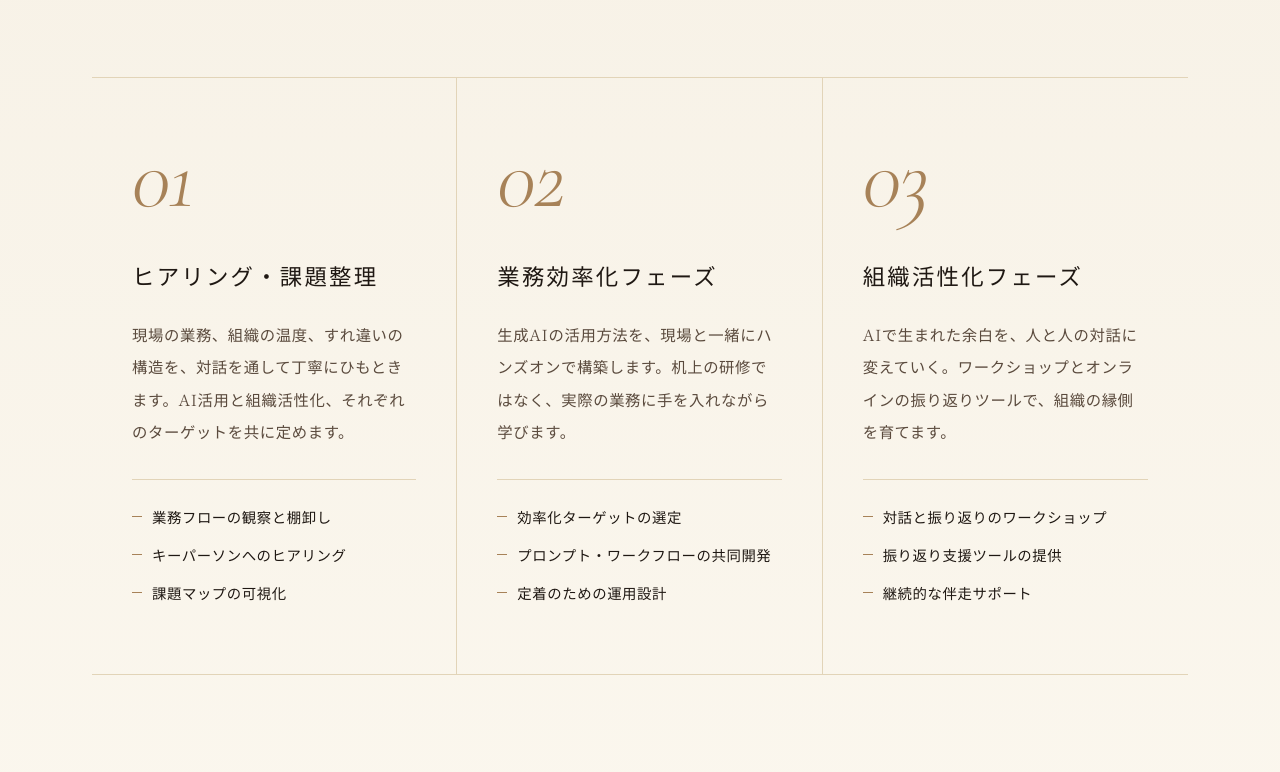
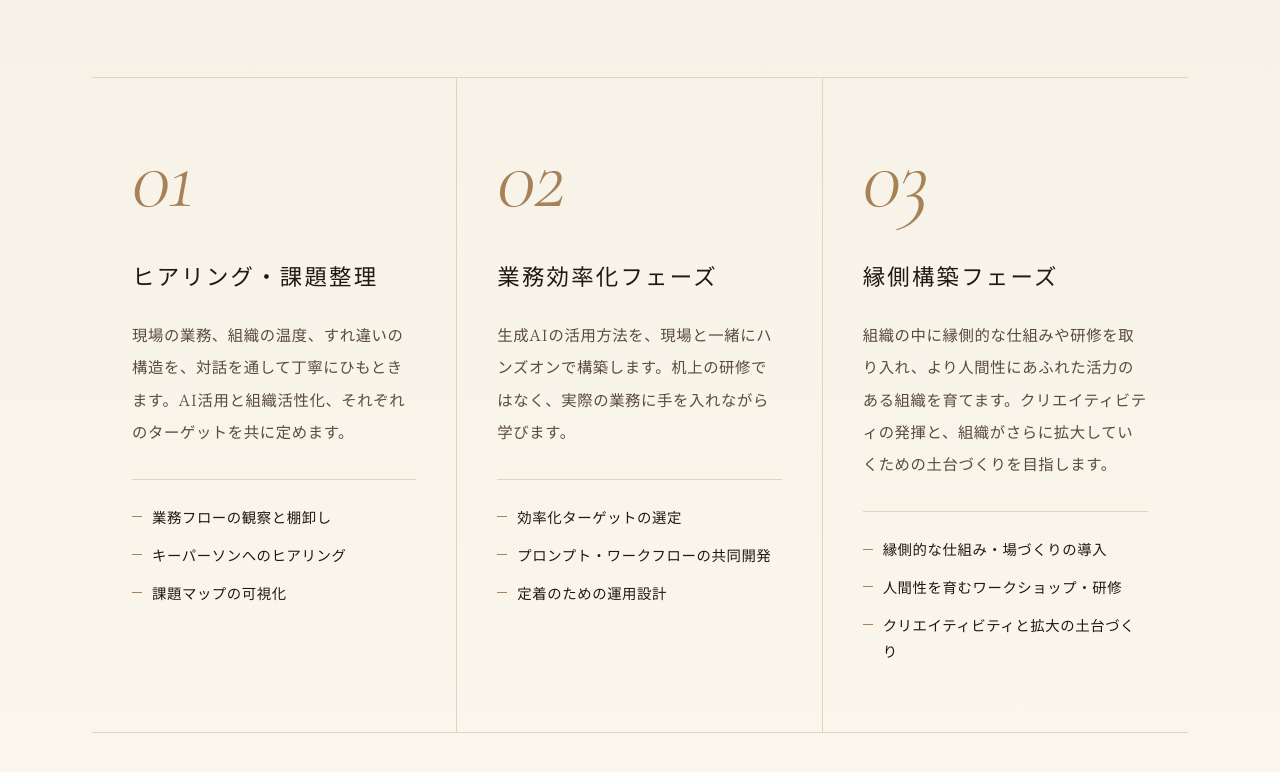
Before and after one commit to Takafumi-humilis/en-gawa, a plain HTML site: page index.html in a window 1280 px wide. Shown: the part 3306-4078 px from the top of the page. Drawn offline with nearby package versions, Linux system fonts and the light colour scheme.

Commit message:
ステップ3を縁側構築フェーズに変更

```diff
--- a/index.html
+++ b/index.html
@@ -165,14 +165,14 @@
 
       <article class="step">
         <div class="step__num">03</div>
-        <h3 class="step__title">組織活性化フェーズ</h3>
+        <h3 class="step__title">縁側構築フェーズ</h3>
         <p class="step__text">
-          AIで生まれた余白を、人と人の対話に変えていく。ワークショップとオンラインの振り返りツールで、組織の縁側を育てます。
+          組織の中に縁側的な仕組みや研修を取り入れ、より人間性にあふれた活力のある組織を育てます。クリエイティビティの発揮と、組織がさらに拡大していくための土台づくりを目指します。
         </p>
         <ul class="step__list">
-          <li>対話と振り返りのワークショップ</li>
-          <li>振り返り支援ツールの提供</li>
-          <li>継続的な伴走サポート</li>
+          <li>縁側的な仕組み・場づくりの導入</li>
+          <li>人間性を育むワークショップ・研修</li>
+          <li>クリエイティビティと拡大の土台づくり</li>
         </ul>
       </article>
     </div>
```
